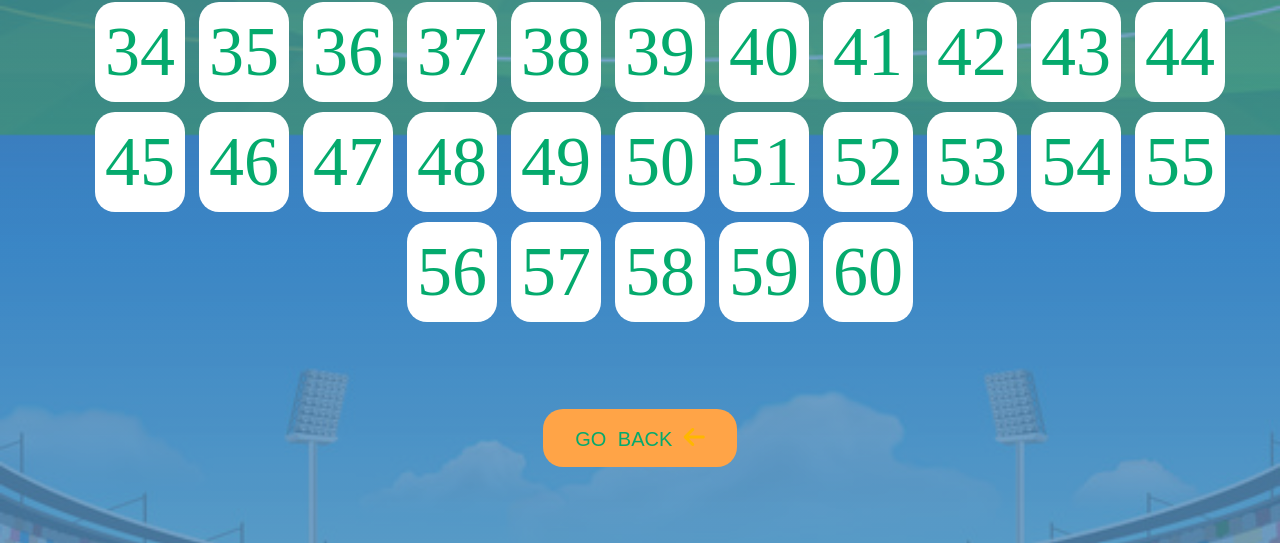
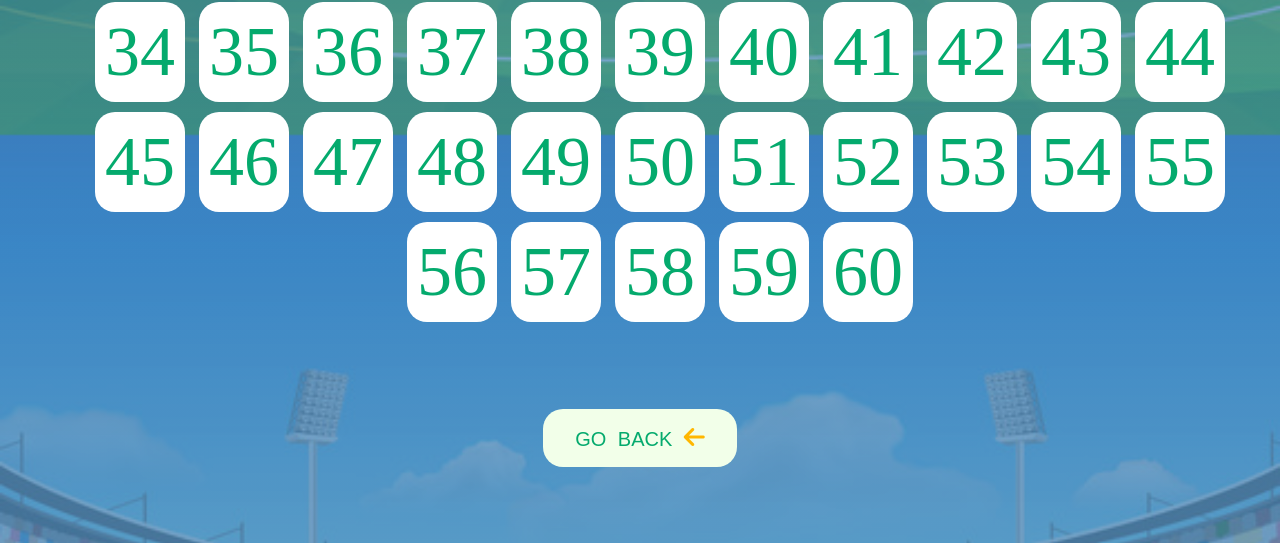
Before and after one commit to VigneshVikii/DCPLAuction, a plain HTML site: page players.html in a window 1280 px wide. In both pictures the pointer is over the button "GO BACK". Shown: the part 665-1208 px from the top of the page. Drawn offline with Linux system fonts and the light colour scheme.

Commit message:
Update detail.css

```diff
--- a/detail.css
+++ b/detail.css
@@ -186,7 +186,7 @@ transition: .7s ;
   border-radius: 20px;
 }
 .button:hover {
-background-color: #FFA447;
+background-color: #F2FFE9;
 color: white;
 transition: 1s;
 transform: translateY(-5px);
```
